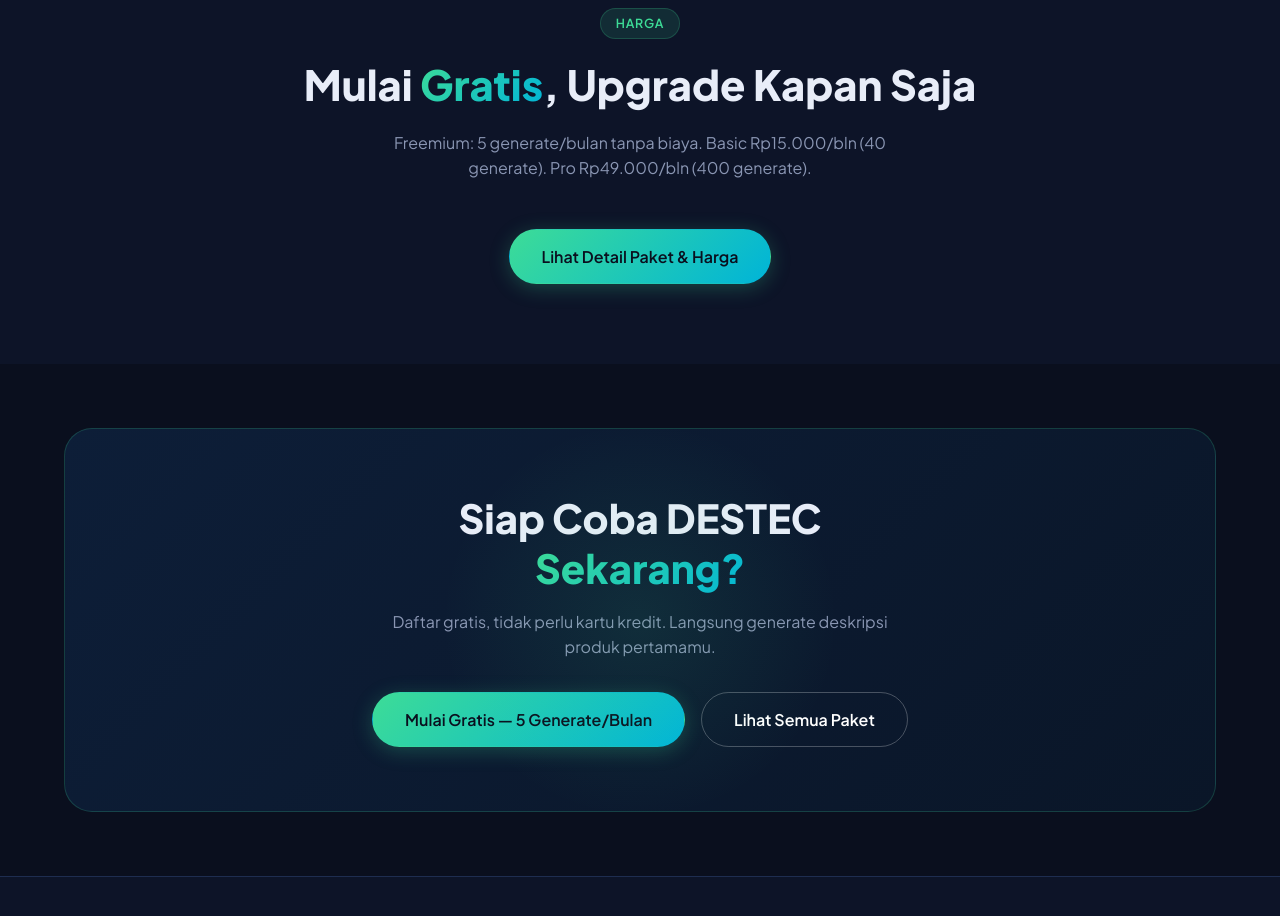
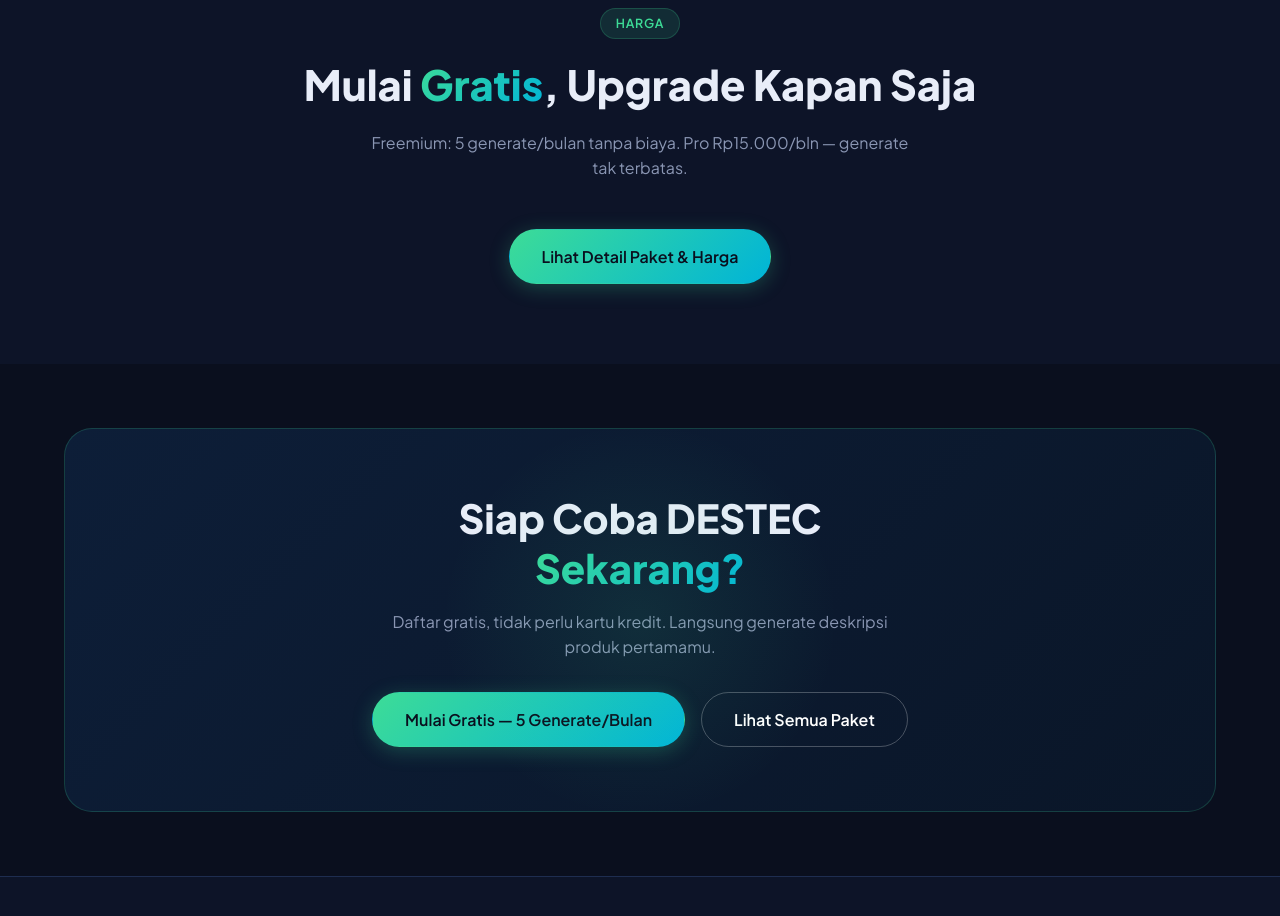
Before and after one commit to zzznyhhh/destec, a website: page public/index.html in a window 1280 px wide. Shown: the part 2380-3296 px from the top of the page. Drawn offline with Linux system fonts and the light colour scheme.

Commit message:
update: pricing text on landing page

```diff
--- a/public/index.html
+++ b/public/index.html
@@ -188,7 +188,7 @@
       <div class="section-header" data-aos="fade-up">
         <div class="section-chip">Harga</div>
         <h2 class="section-title">Mulai <span class="text-gradient">Gratis</span>, Upgrade Kapan Saja</h2>
-        <p class="section-sub">Freemium: 5 generate/bulan tanpa biaya. Basic Rp15.000/bln (40 generate). Pro Rp49.000/bln (400 generate).</p>
+        <p class="section-sub">Freemium: 5 generate/bulan tanpa biaya. Pro Rp15.000/bln — generate tak terbatas.</p>
       </div>
       <div style="text-align:center;margin-top:2rem">
         <a href="pricing.html" class="btn btn-primary btn-lg">Lihat Detail Paket & Harga</a>
```
